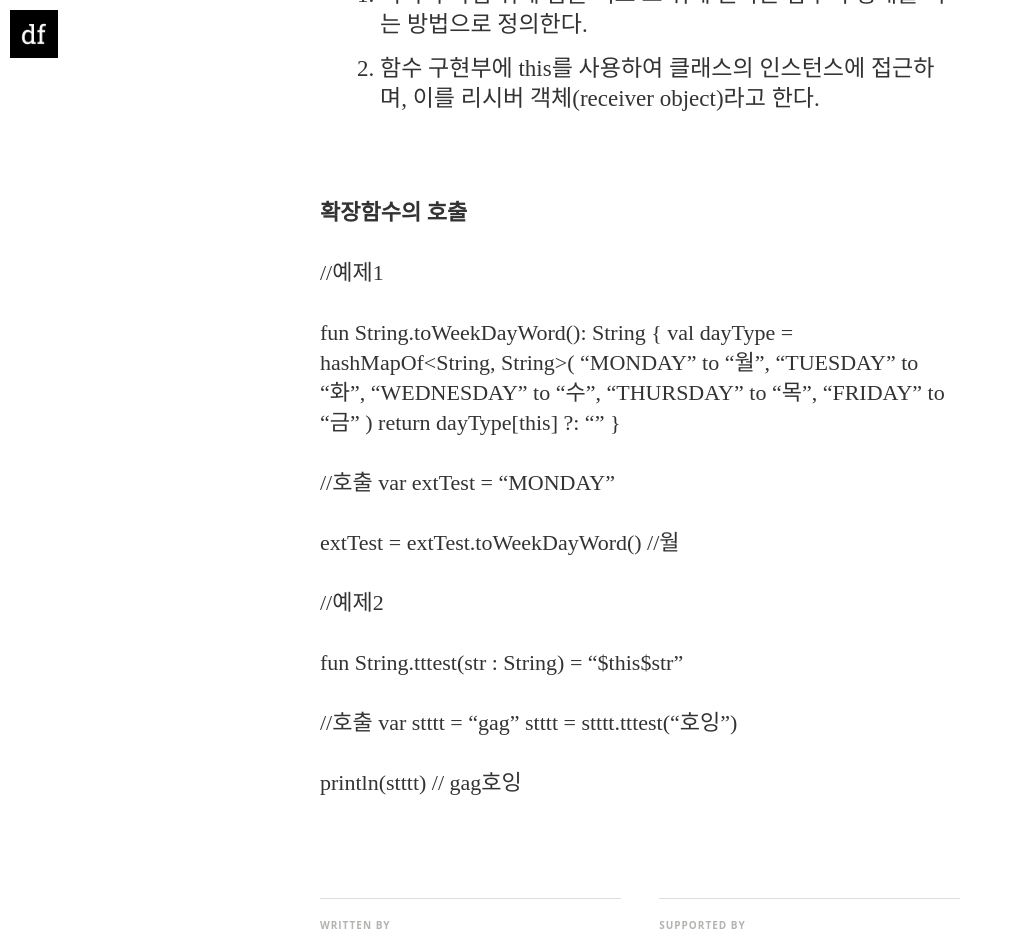
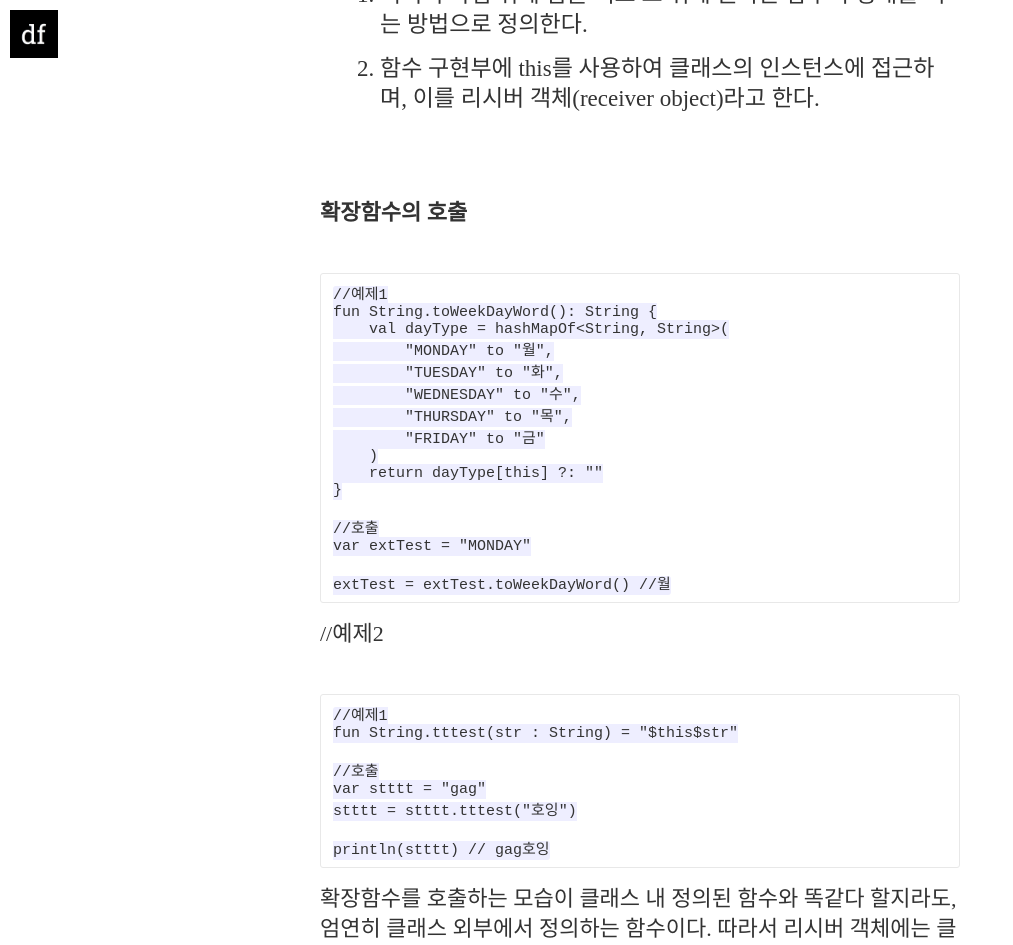
Before and after one commit to seunghee63/seunghee63.github.io, a Jekyll site: the page built from _posts/2020-04-13-koltin-5.md, in a window 1280 px wide and 1400 px high, scrolled down 1050 px. Shown: the top 945 px of the window, without its empty margins (0-1013 px from the left). Built offline with Jekyll 4.4.1, drawn with Linux system fonts in a browser that asks for light colours; nearby versions of some CDN libraries; some web fonts are replaced; our own code applies the rules of GitHub Pages for plain Markdown files; some of the changed text lies outside the part shown.

Commit message:
[Add] 확장함수 수정

````diff
--- a/_posts/2020-04-13-koltin-5.md
+++ b/_posts/2020-04-13-koltin-5.md
@@ -37,8 +37,8 @@ fun String.toWeekDayWord(): String {
 
 **확장함수의 호출**
 
+```
 //예제1
-
 fun String.toWeekDayWord(): String {
     val dayType = hashMapOf<String, String>(
         "MONDAY" to "월",
@@ -54,9 +54,11 @@ fun String.toWeekDayWord(): String {
 var extTest = "MONDAY"
 
 extTest = extTest.toWeekDayWord() //월
+```
 
 //예제2
-
+```
+//예제1
 fun String.tttest(str : String) = "$this$str"
 
 //호출
@@ -64,3 +66,6 @@ var stttt = "gag"
 stttt = stttt.tttest("호잉")
 
 println(stttt) // gag호잉
+```
+
+확장함수를 호출하는 모습이 클래스 내 정의된 함수와 똑같다 할지라도, 엄연히 클래스 외부에서 정의하는 함수이다. 따라서 리시버 객체에는 클래스 내 public으로 정의된 프로퍼티나 함수에만 접근 할 수 있다.
````
